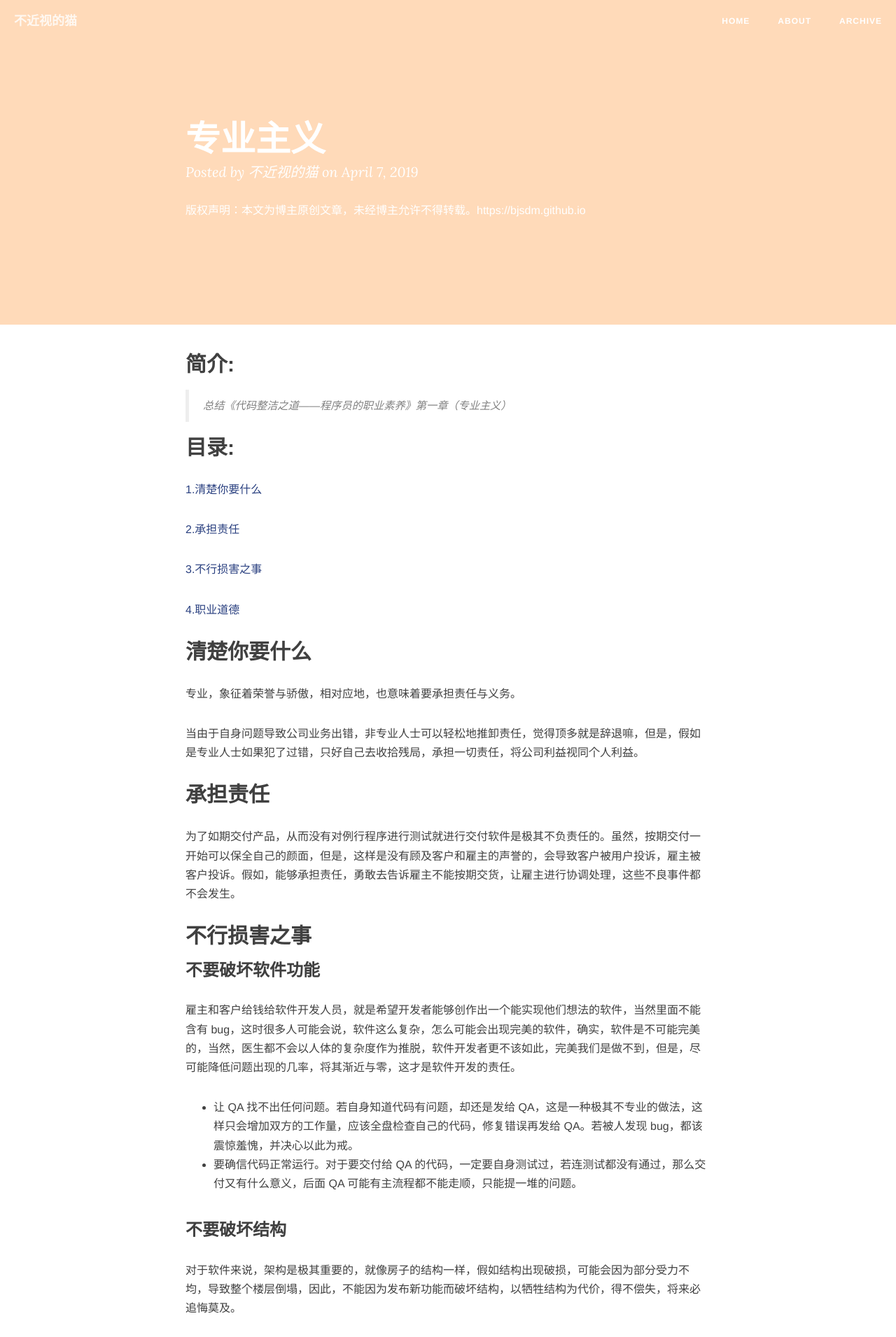
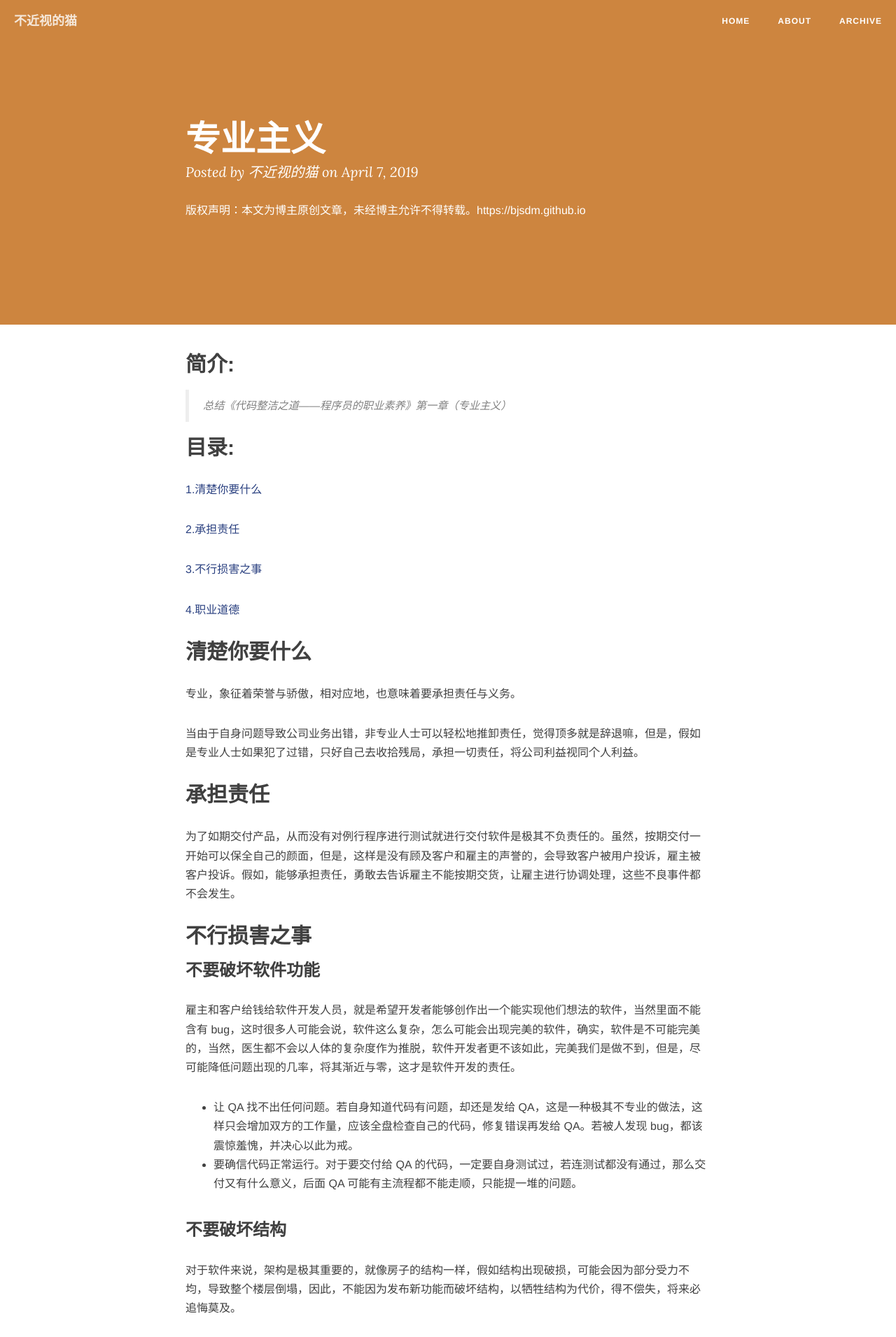
Before and after one commit to bjsdm/bjsdm.github.io, a Jekyll site: the page built from _posts/2019-04-07-专业主义.md, in a window 1280 px wide. Shown: the top 1911 px of the page at 70% size. Built offline with Jekyll 4.4.1, drawn with Linux system fonts in a browser that asks for light colours; nearby versions of some CDN libraries; comment, search, counter and statistics services are not loaded.

Commit message:
Update post.html

```diff
--- a/_layouts/post.html
+++ b/_layouts/post.html
@@ -6,7 +6,7 @@ layout: default
 <style type="text/css">
     header.intro-header{
         /*background-image: url('{{ site.baseurl }}/{% if page.header-img %}{{ page.header-img }}{% else %}{{ site.header-img }}{% endif %}')*/
-        background-color: peachpuff;
+        background-color: peru;
     }
 </style>
 <header class="intro-header" >
```
